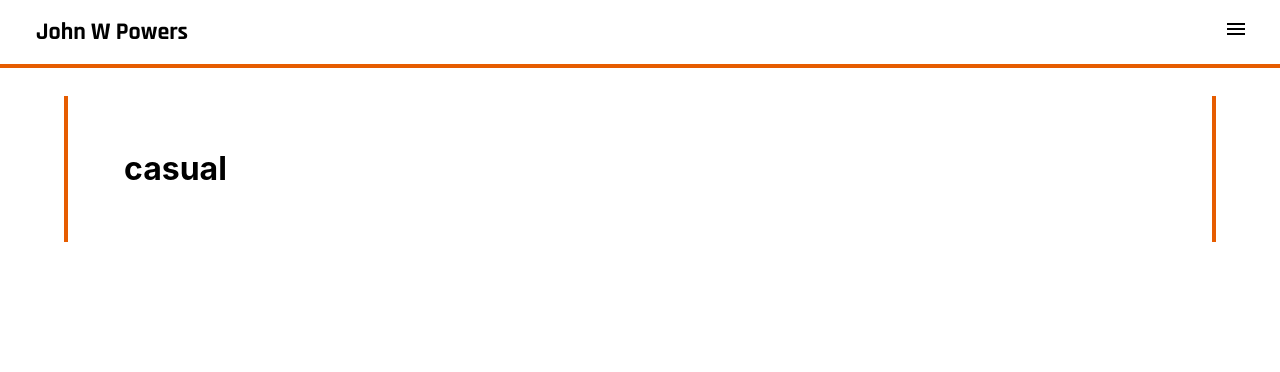
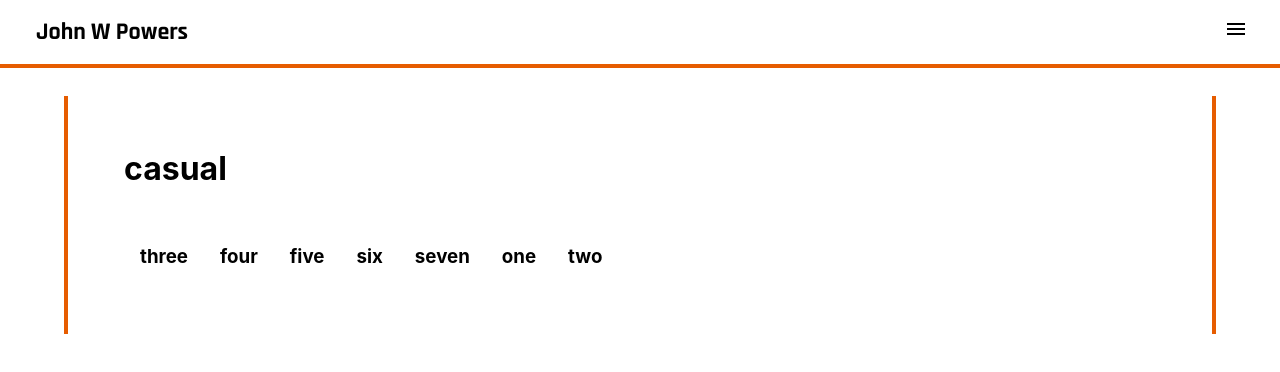
Before and after one commit to jwpowers2/johnwpowers, a React (Create React App) app: page / in a window 1280 px wide. Shown: the top 372 px of the page. Built offline with nearby package versions, Linux system fonts and the light colour scheme.

Commit message:
add basic ticker

```diff
--- /dev/null
+++ b/src/components/Ticker.js
@@ -0,0 +1,32 @@
+import { useEffect, useState } from "react";
+
+export default function Ticker(props) {
+  let [displayArr, setDisplayArr] = useState(props.arr);
+  const setPositions = () => {
+    let tempDisplay = displayArr;
+    const first = tempDisplay.shift();
+    tempDisplay.push(first);
+    setDisplayArr([...tempDisplay]);
+  };
+  useEffect(() => {
+    const interval = setInterval(() => {
+      setPositions();
+    }, 2000);
+    return () => clearInterval(interval);
+  }, []);
+  return (
+    <>
+      <div id="tickerBox">
+        <div className="headlineBox" style={{ display: "block" }}>
+          {displayArr.map((item) => {
+            return (
+              <span style={{ display: "inline-block", padding: "1em" }}>
+                <h3>{item}</h3>
+              </span>
+            );
+          })}
+        </div>
+      </div>
+    </>
+  );
+}
--- a/src/views/Casual.js
+++ b/src/views/Casual.js
@@ -1,31 +1,13 @@
 import {useState} from 'react';
 import { Container } from "@mui/material";
-import Ticker from 'react-ticker';
+import Ticker from "../components/Ticker";
 
 export default function Casual() {
-  let [count, setCount] = useState(0);
-  const titles = ["one","two","three","four","five"]
-  const handleCount = (num) => {
-    if (num >= count.length-1){
-        setCount(0);
-    }
-  }
-  const MoveStuffAround = () => {
-    let counter = 0;
-    return (
-    <Ticker onNext={handleCount(counter)}>
-        {({ index }) => (
-            <>
-                <h2>headline of element {titles[index]}</h2>
-            </>
-        )}
-    </Ticker>
-  )
-}
   return (
     <>
     <Container>
         <h1>casual</h1>
+        <Ticker arr={["one","two","three","four","five","six","seven"]}/>
     </Container>
     </>
   )
```
